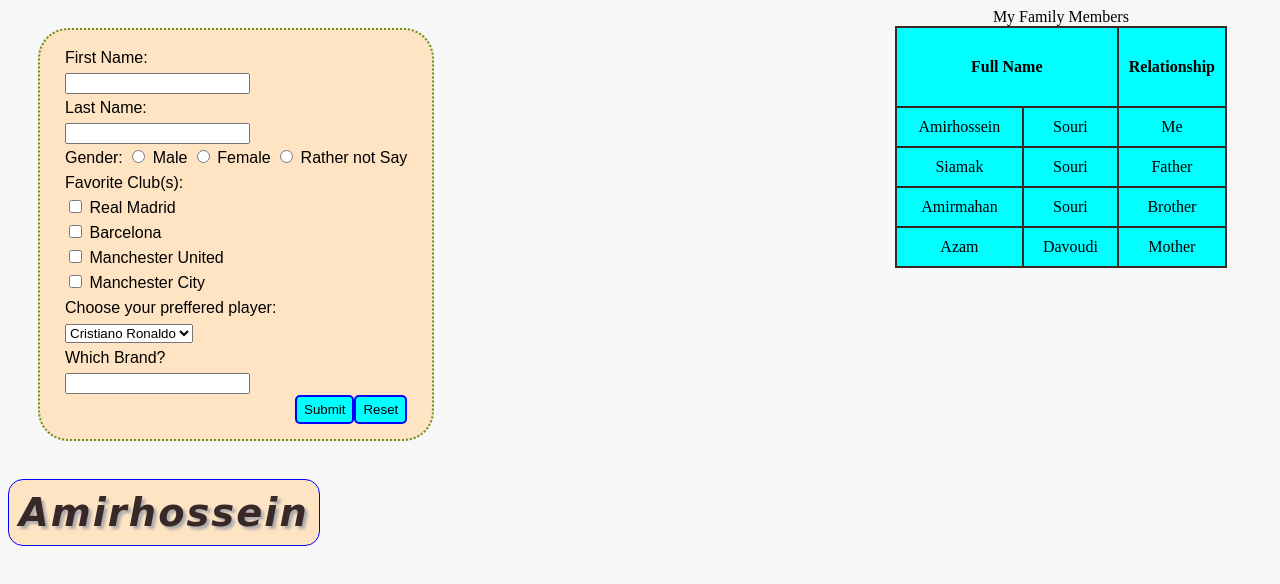
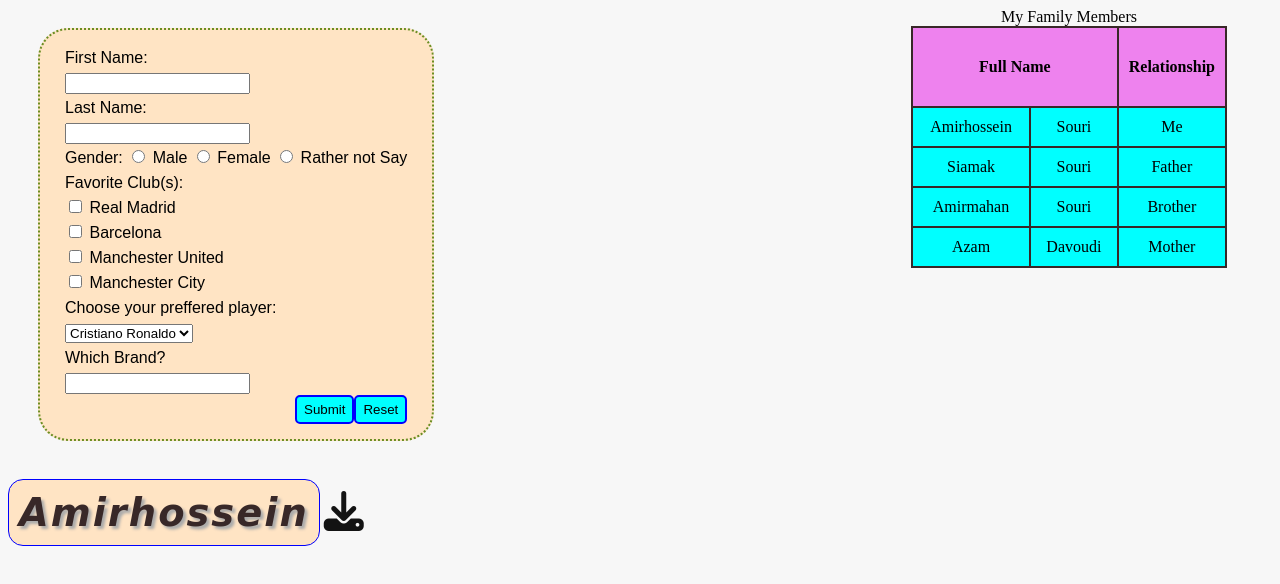
Before and after one commit to Amir14Souri/Front-End, a plain HTML site: page Site/index.html in a window 1280 px wide. Drawn offline with Linux system fonts and the light colour scheme.

Commit message:
Training session 8

```diff
--- a/Site/index.html
+++ b/Site/index.html
@@ -6,6 +6,7 @@
     <meta name="viewport" content="width=device-width, initial-scale=1.0" />
     <link rel="stylesheet" href="styles.css" />
     <link rel="icon" href="../favicon.ico" />
+    <script src="https://kit.fontawesome.com/2cb5111050.js" crossorigin="anonymous"></script>
     <title>Front-End Developement Course</title>
   </head>
   <body>
@@ -80,5 +81,6 @@
     <p id="test">
       Amirhossein
     </p>
+    <a href="../Image11.png" class="fa-solid fa-download" download="myImage"></a>
   </body>
 </html>
--- a/Site/styles.css
+++ b/Site/styles.css
@@ -10,9 +10,11 @@ table, th, td {
 table {
     margin-right: 45px;
     float: right;
+    width: 25%;
 }
 #firstRow {
     height: 80px;
+    background-color: violet;
 }
 #firstCell {
     width: 200px;
@@ -60,4 +62,12 @@ form {
     font-family: cursive;
     font-style: italic;
     font-weight: bold;
+    cursor: pointer;
 }
+.fa-download {
+    font-size: 40px;
+    color: #131313;
+}
+.fa-download:hover {
+    color: #000000;
+}
```
